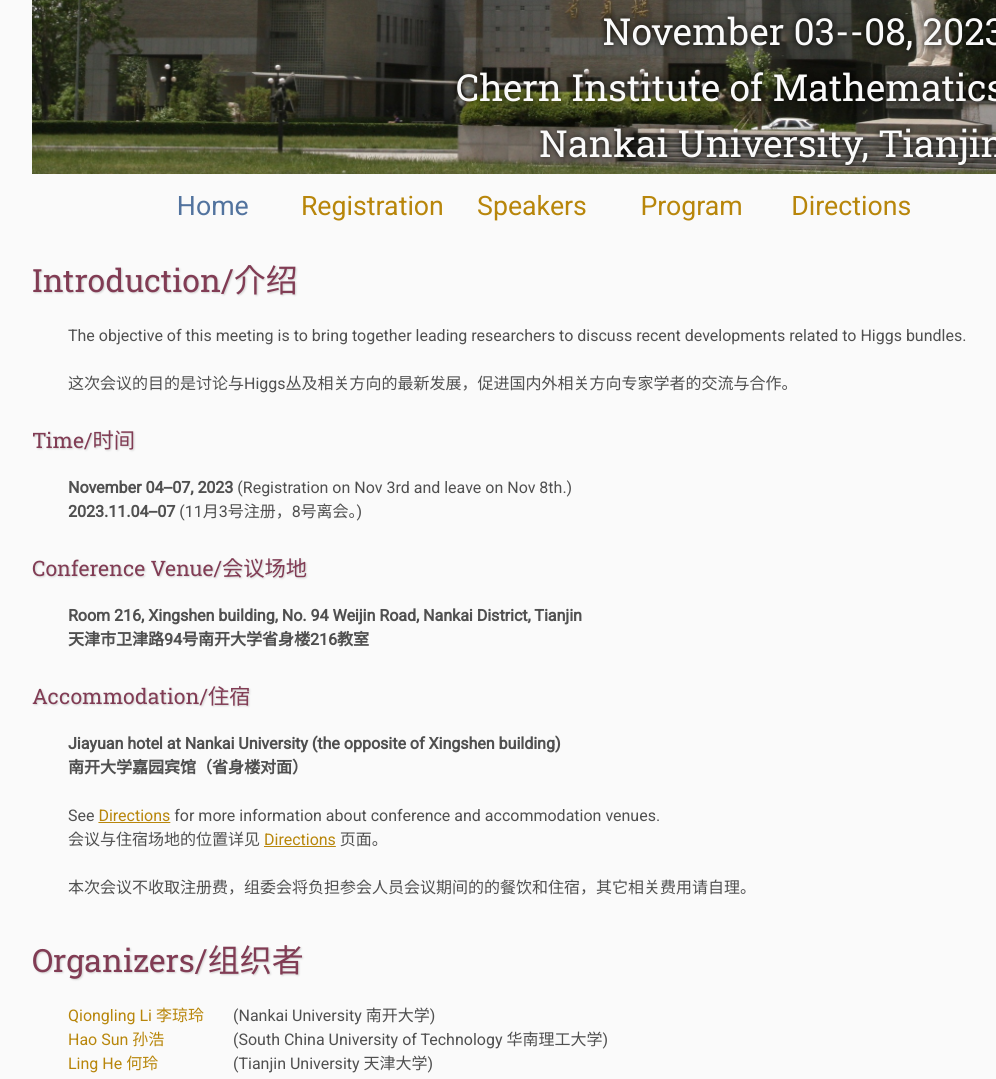
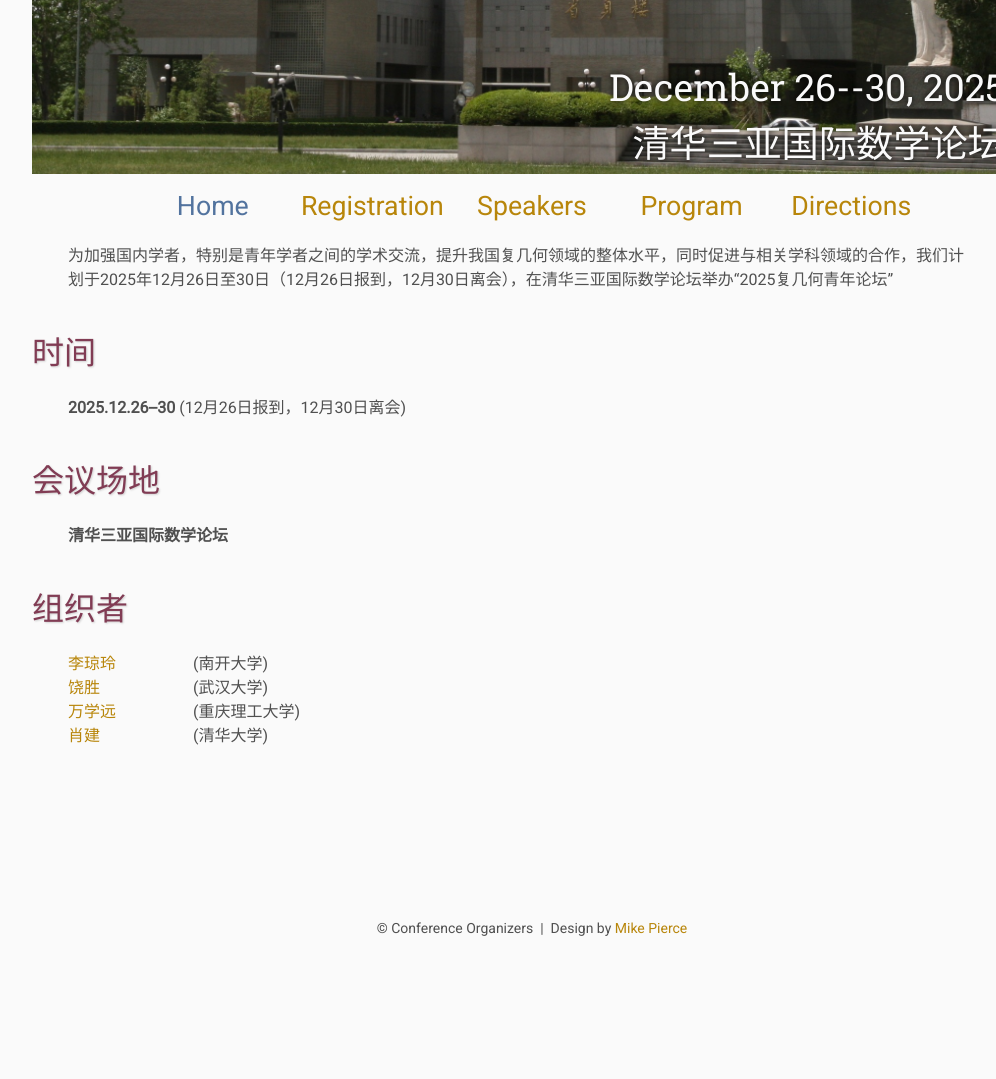
Before and after one commit to llddeddym/2025-complex-geometry, a plain HTML site: page index.html in a window 1280 px wide. Shown: the part 432-1511 px from the top of the page, without its empty margins (108-1104 px from the left). After the commit the page ends 1432 px from the top, so only its background shows below. Drawn offline with Linux system fonts and the light colour scheme.

Commit message:
unfinished

```diff
--- a/assets/main.css
+++ b/assets/main.css
@@ -82,7 +82,7 @@ th,td{
 .bottom-right {font-size:2.33em; color: #fafafa; line-height: 1.5em; width: auto; height: 150px; padding: 0px 27px 27px 0px; text-align: right; position: absolute; bottom: 0px; right: 0px; text-shadow: 0px 0px 6px #000000;}
 
 /* Conference Title Logo */
-.title1{color: #b2132e; text-shadow: 1px 1px 3px #c0c0c0;}
+.title1{color: #b2132e; text-shadow: 1px 1px 3px #c0c0c0;font-size: 2em;}
 .title2{color: #52739e; text-shadow: 1px 1px 3px #c0c0c0;}
 .year{color: #505050; font-size:0.67em; font-weight: lighter;}
 
@@ -96,8 +96,8 @@ td.sponsor{white-space:nowrap; width:33%; text-align:center; vertical-align:midd
 td.sponsor img{width: 100%}
 
 /* Organizers */
-table.organizers{margin: 12px auto 24px 36px; width:540px; border-spacing:0em;}
-td.organizer{font-size:1em; white-space:nowrap; width:33%; text-align:middle; vertical-align:middle; padding: 12px auto 24px auto;}
+table.organizers{margin: 12px auto 24px 36px; width:250px; border-spacing:0em;}
+td.organizer{font-size:1em; white-space:nowrap; width:50%; text-align:middle; vertical-align:middle; padding: 12px auto 24px auto;}
 
 /* The Table on the Program Page */
 td.room{padding: 4px 12px 4px 4px; width: 90%; vertical-align:bottom; font-size:1.67em; color: #52739e; height:32px;}
--- a/index.html
+++ b/index.html
@@ -5,11 +5,11 @@
     <base href=".">
     <link rel="shortcut icon" type="image/png" href="assets/favicon.png"/>
     <link rel="stylesheet" type="text/css" media="all" href="assets/main.css"/>
-    <meta name="description" content="Higgs bundles, non-Abelian Hodge correspondence and related topics">
+    <meta name="description" content="复几何青年论坛">
     <meta name="resource-type" content="document">
     <meta name="distribution" content="global">
     <meta name="KeyWords" content="Conference">
-    <title>Higgs bundles, non-Abelian Hodge correspondence and related topics</title>
+    <title>复几何青年论坛</title>
 </head>
 
 <body>
@@ -17,10 +17,10 @@
     <div class="banner">
         <img src="assets/cim.jpg" width="1000" alt="Conference Template Banner">
         <div class="top-left">
-            <span class="title1">Higgs bundles, non-Abelian Hodge correspondence and related topics</span> <span class="year">2023</span>
+            <span class="title1">复几何青年论坛</span> <span class="year">2025</span>
         </div>
         <div class="bottom-right">
-            November 03--08, 2023 <br> Chern Institute of Mathematics <br> Nankai University, Tianjin
+            <br> December 26--30, 2025 <br> 清华三亚国际数学论坛
         </div>
     </div>
 
@@ -49,30 +49,43 @@
         </tr>
     </table>
 
+    <!--
+
     <h2>Introduction/介绍</h2>
     <p>
         The objective of this meeting is to bring together leading researchers to discuss recent developments related to Higgs bundles.
     </p>
 
+    -->
     <p>
-        这次会议的目的是讨论与Higgs丛及相关方向的最新发展，促进国内外相关方向专家学者的交流与合作。
+        为加强国内学者，特别是青年学者之间的学术交流，提升我国复几何领域的整体水平，同时促进与相关学科领域的合作，我们计划于2025年12月26日至30日（12月26日报到，12月30日离会），在清华三亚国际数学论坛举办“2025复几何青年论坛”
     </p>
 
-    <h4>Time/时间</h4>
+    <h2>时间</h2>
 
     <p>
+        <!--
+
         <b>November 04--07, 2023</b> (Registration on Nov 3rd and leave on Nov 8th.)
         <br>
-        <b>2023.11.04--07</b> (11月3号注册，8号离会。)
+        -->
+
+        <b>2025.12.26--30</b> (12月26日报到，12月30日离会)
     </p>
 
-    <h4>Conference Venue/会议场地</h4>
+    <h2>会议场地</h2>
 
     <p>
+        <!--
         <b>Room 216, Xingshen building, No. 94 Weijin Road, Nankai District, Tianjin</b>
         <br>
-        <b>天津市卫津路94号南开大学省身楼216教室</b>
+        -->
+
+        <b>清华三亚国际数学论坛</b>
     </p>
+
+    <!--
+
 
     <h4>Accommodation/住宿</h4>
     <p>
@@ -100,32 +113,43 @@
     </div>
 
 
-    <h2>Organizers/组织者</h2>
+    -->
+
+    <h2>组织者</h2>
     <table class ="organizers">
 
         <tr>
            <td class="organizer">
-             <a target="_blank"  href="http://www.cim.nankai.edu.cn/2019/0110/c11453a118234/page.htm">Qiongling Li 李琼玲</a>
+             <a target="_blank"  href="http://www.cim.nankai.edu.cn/2019/0110/c11453a118234/page.htm">李琼玲</a>
             </td>
             <td class="organizer">
-                (Nankai University 南开大学)
+                (南开大学)
             </td>
         </tr>
 
         <tr>
             <td class="organizer">
-                <a target="_blank" href="https://haosun71275.github.io/HaoSun/">Hao Sun 孙浩</a>
+                <a target="_blank" href="https://haosun71275.github.io/HaoSun/">饶胜</a>
             </td>
             <td class="organizer">
-                (South China University of Technology 华南理工大学)
+                (武汉大学)
             </td>
         </tr>
         <tr>
             <td class="organizer">
-            <a target="_blank" href="http://math.tju.edu.cn/info/1715/5553.htm">Ling He 何玲</a>
+            <a target="_blank" href="http://math.tju.edu.cn/info/1715/5553.htm">万学远</a>
             </td>
             <td class="organizer">
-                (Tianjin University 天津大学)
+                (重庆理工大学)
+            </td>
+        </tr>
+
+        <tr>
+            <td class="organizer">
+            <a target="_blank" href="http://math.tju.edu.cn/info/1715/5553.htm">肖建</a>
+            </td>
+            <td class="organizer">
+                (清华大学)
             </td>
         </tr>
         </table>
```
Also changed, not shown: registration/index.html (+4 -4 lines).
